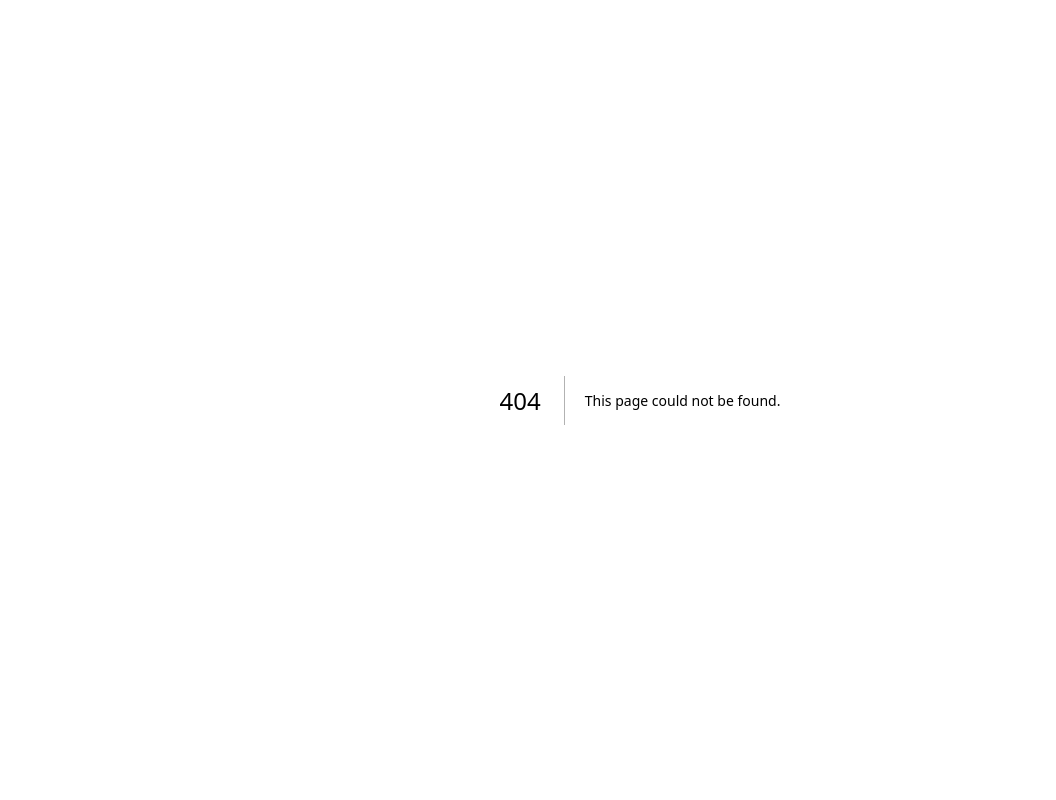
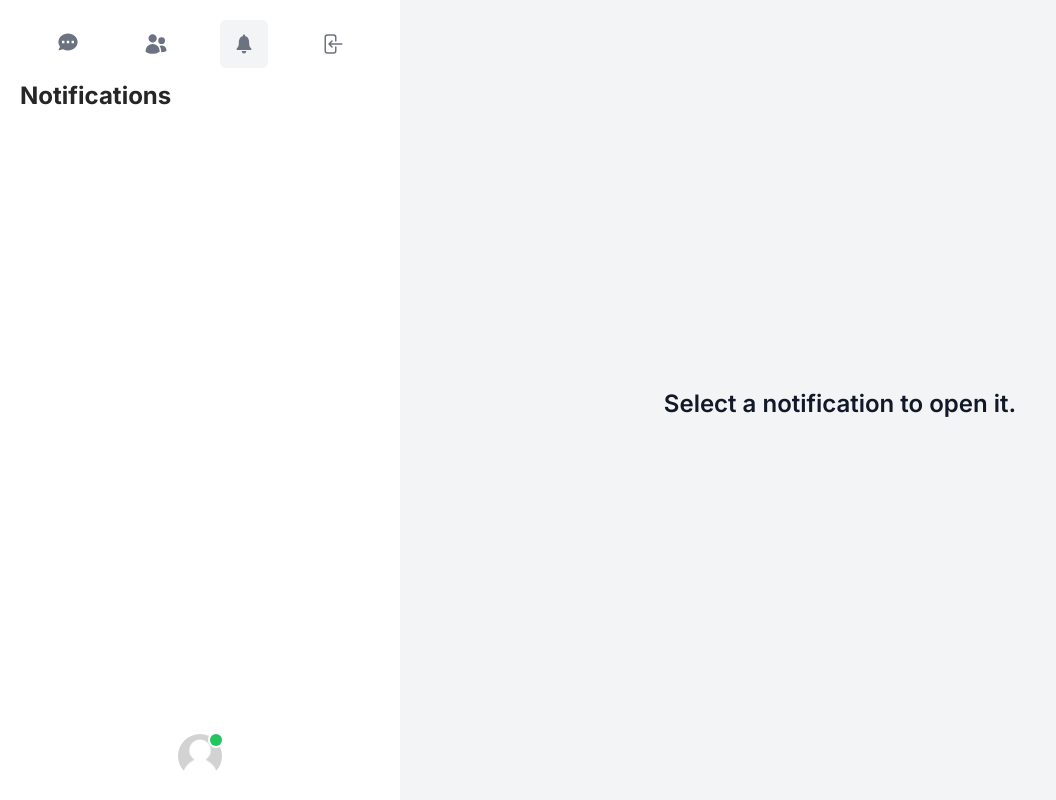
Before and after one commit to DavidKusmider/Application-de-Messagerie-S-curis-e-avec-Cryptographie-Avanc-e, a Next.js app: page /notifications in a window 1280 px wide. Before the commit this address had no page. Shown: the whole page, without its empty margins (0-1056 px from the left). Built offline with nearby package versions, Linux system fonts and the light colour scheme; no server answers; the database is empty.

Commit message:
fix: maintenant on peut ouvrir le menu notifications lol
Signed-off-by: bolamigo <bolamigo@lena-cries.eu>

```diff
--- a/src/app/components/sidebar/DesktopSidebar.tsx
+++ b/src/app/components/sidebar/DesktopSidebar.tsx
@@ -170,6 +170,12 @@ const DesktopSidebar: React.FC<DesktopSidebarProps> = ({
               />
             </div>
           </div>
+        ) : (pathname === '/notifications') ? (
+          <div className="absolute top-20 left-5">
+            <div className="text-2xl font-bold text-neutral-800">
+              Notifications
+            </div>
+          </div>
         ) :
           (
             <div className="absolute top-20 left-5">
--- /dev/null
+++ b/src/app/notifications/components/EmptyState.tsx
@@ -0,0 +1,27 @@
+
+const EmptyState = () => {
+    return (
+      <div
+        className="
+          px-4
+          py-10
+          sm:px-6
+          lg:px-8
+          lg:py-6
+          h-full
+          flex
+          justify-center
+          items-center
+          bg-gray-100
+        "
+      >
+        <div className="text-center items-center flex flex-col">
+          <h3 className="mt-2 text-2xl font-semibold text-gray-900">
+            Select a notification to open it.
+          </h3>
+        </div>
+      </div>
+    );
+  }
+
+  export default EmptyState;
--- /dev/null
+++ b/src/app/notifications/layout.tsx
@@ -0,0 +1,28 @@
+import Sidebar from "../components/sidebar/Sidebar";
+import {
+    getAllGroups,
+    getAllUserGroup,
+    getAuthUser,
+    getRelationsUser,
+    getUsersMetadata
+} from "@/app/conversations/actions";
+import React from "react";
+
+export default async function NotificationsLayout({
+  children
+}: {
+  children: React.ReactNode,
+}) {
+    const data = await getAuthUser();
+    const groups = await getAllGroups();
+    const userGroups = await getAllUserGroup();
+    const userRelations = await getRelationsUser(data.user);
+    const usersMetadata = await getUsersMetadata();
+  return (
+    <Sidebar user={data.user} groups={groups} userGroups={userGroups} userRelations={userRelations} userMetadata={usersMetadata}>
+      <div className="h-full">
+        {children}
+      </div>
+    </Sidebar>
+  );
+}
--- /dev/null
+++ b/src/app/notifications/loading.tsx
@@ -0,0 +1,9 @@
+import LoadingModal from "../components/modals/LoadingModal";
+
+const Loading = () => {
+  return (
+    <LoadingModal />
+  );
+}
+
+export default Loading;
--- /dev/null
+++ b/src/app/notifications/page.tsx
@@ -0,0 +1,12 @@
+import EmptyState from "./components/EmptyState";
+
+
+const Notifications = () => {
+  return (
+      <div className="hidden lg:block lg:pl-80 h-full">
+        <EmptyState />
+      </div>
+   );
+}
+
+export default Notifications;
```
